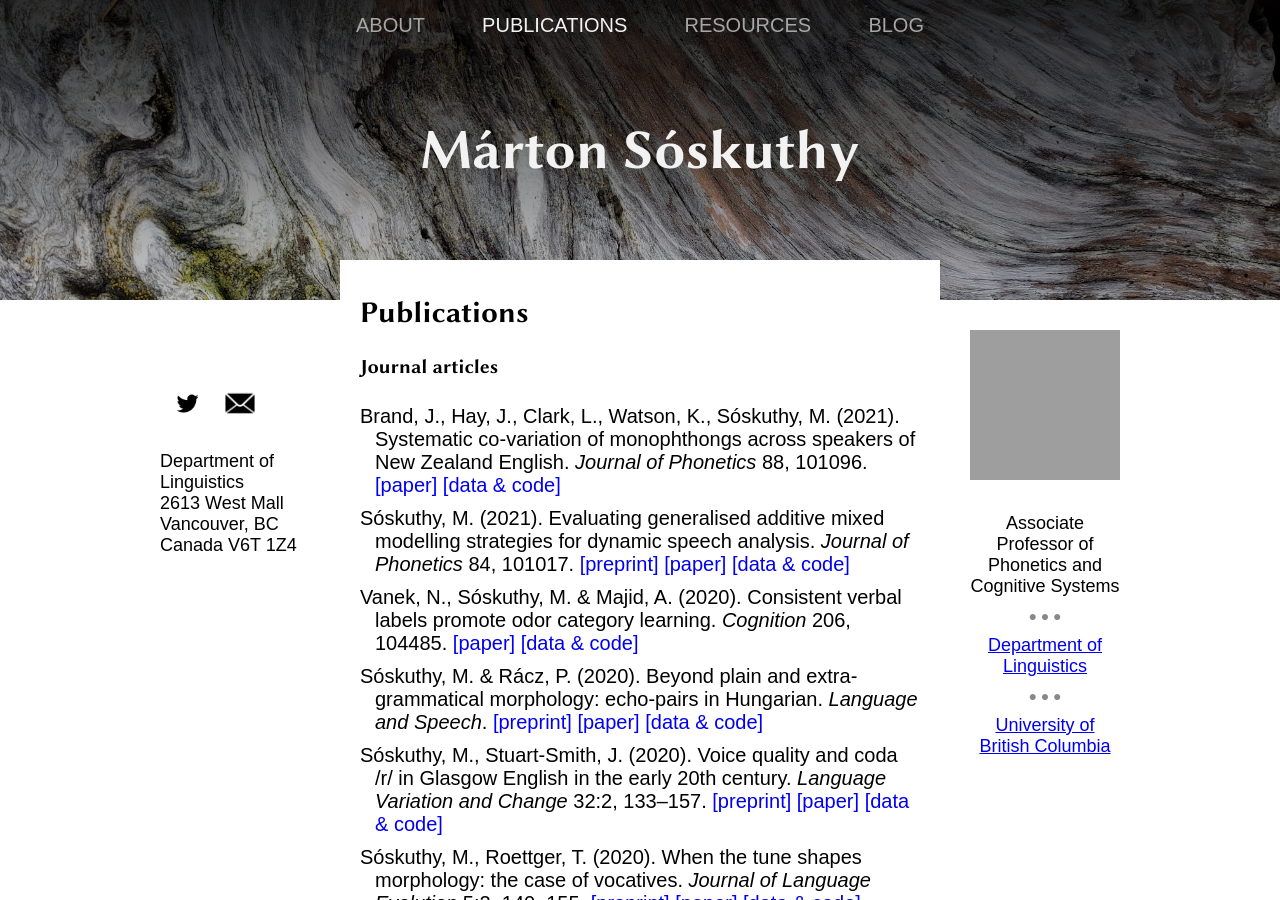
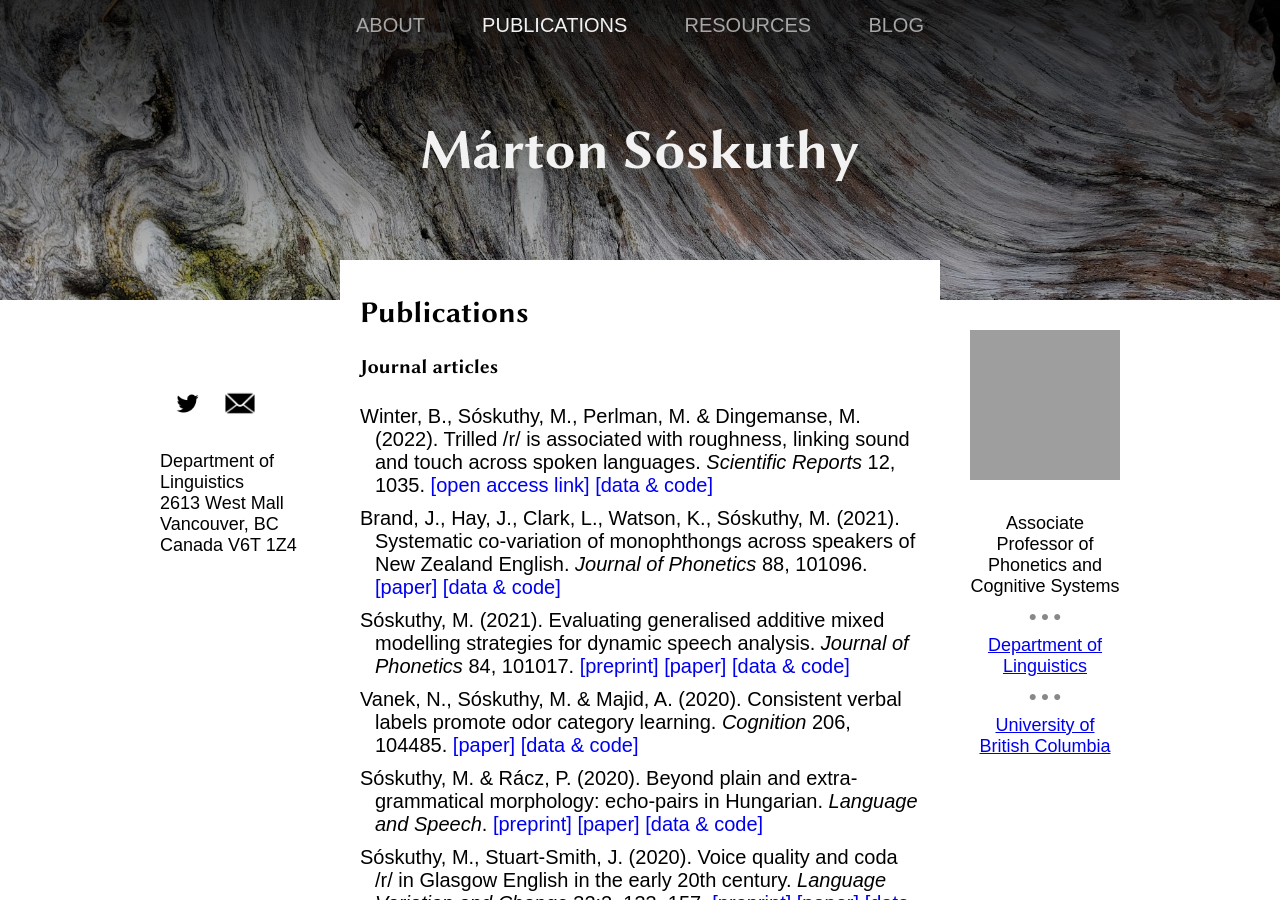
Before and after one commit to soskuthy/soskuthy.github.io, a Jekyll site: the page built from publications.html, in a window 1280 px wide and 900 px high. Built offline with Jekyll 4.4.1, drawn with Linux system fonts in a browser that asks for light colours; some web fonts are replaced; grey boxes are pictures that could not be loaded.

Commit message:
added scientific reports paper

```diff
--- a/publications.html
+++ b/publications.html
@@ -7,6 +7,7 @@ title: Publications
 <h4>Journal articles</h4>
 
         <ul>
+            <li>Winter, B., Sóskuthy, M., Perlman, M. & Dingemanse, M. (2022). Trilled /r/ is associated with roughness, linking sound and touch across spoken languages. <em>Scientific Reports</em> 12, 1035. <a href="https://www.nature.com/articles/s41598-021-04311-7.pdf" target="_blank">[open access link]</a> <a href="https://osf.io/6nma2/" target="_blank">[data & code]</a></li>
             <li>Brand, J., Hay, J., Clark, L., Watson, K., Sóskuthy, M. (2021). Systematic co-variation of monophthongs across speakers of New Zealand English. <em>Journal of Phonetics</em> 88, 101096. <a href="https://www.sciencedirect.com/science/article/pii/S0095447021000711" target="_blank">[paper]</a> <a href="https://nzilbb.github.io/Covariation_monophthongs_NZE/" target="_blank">[data & code]</a></li>
             <li>Sóskuthy, M. (2021). Evaluating generalised additive mixed modelling strategies for dynamic speech analysis. <em>Journal of Phonetics</em> 84, 101017. <a href="https://psyarxiv.com/jb4wh" target="_blank">[preprint]</a> <a href="https://www.sciencedirect.com/science/article/pii/S009544702030108X" target="_blank">[paper]</a> <a href="https://github.com/soskuthy/gamm_strategies" target="_blank">[data & code]</a></li>
             <li>Vanek, N., Sóskuthy, M. & Majid, A. (2020). Consistent verbal labels promote odor category learning. <em>Cognition</em> 206, 104485. <a href="https://www.sciencedirect.com/science/article/pii/S0010027720303048" target="_blank">[paper]</a> <a href="https://osf.io/kj5sc/" target="_blank">[data & code]</a></li>
```
